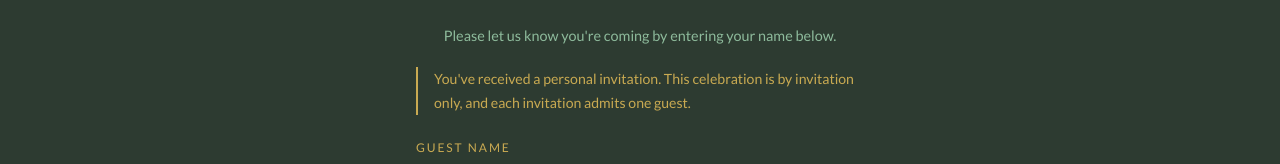
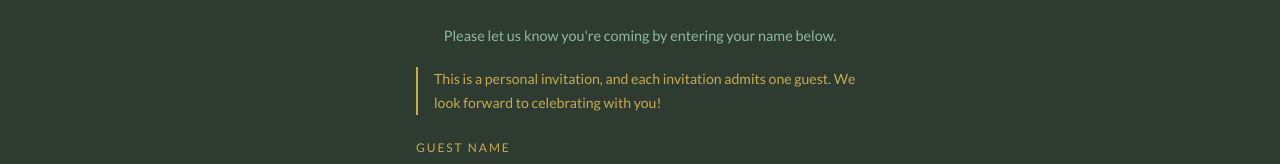
Before and after one commit to AnthonyAngatia/lucy-caleb, a React (Vite) app: page / in a window 1280 px wide. Both pictures are taken after a click on the button "RSVP NOW". Shown: the part 313-477 px from the top of the page. Built offline with nearby package versions, Linux system fonts and the light colour scheme; the HTML template or start-up script is replaced by a standard one.

Commit message:
rewording invitation text

```diff
--- a/src/App.tsx
+++ b/src/App.tsx
@@ -313,8 +313,7 @@ function RSVPPage({onSubmit}: { onSubmit: (name: string) => void }) {
                         paddingLeft: '1rem',
                     }}
                 >
-                    You've received a personal invitation. This celebration is by invitation only, and
-                    each invitation admits one guest.
+                    This is a personal invitation, and each invitation admits one guest. We look forward to celebrating with you!
                 </p>
 
                 <form onSubmit={handleSubmit} className="flex flex-col gap-4">
```
